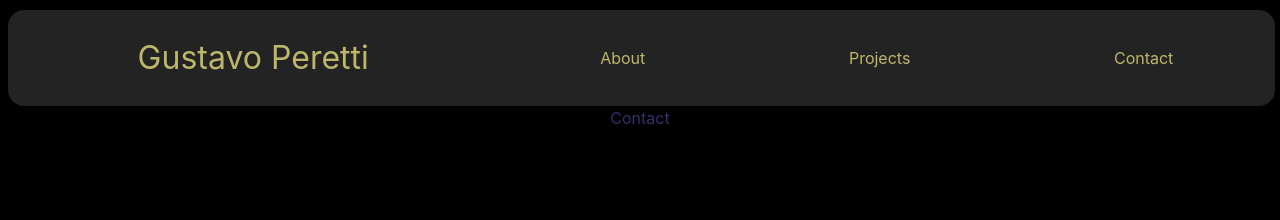
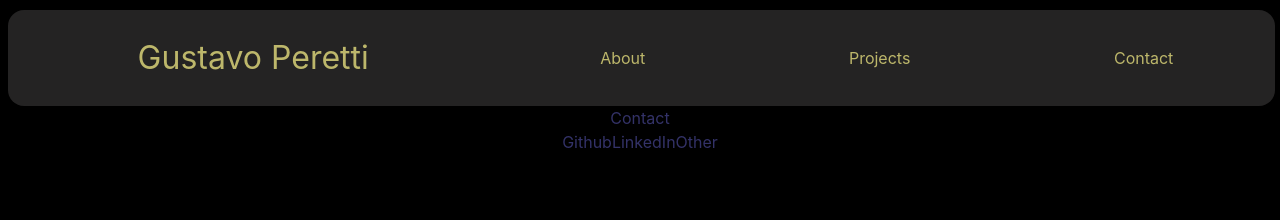
Before and after one commit to AlbaTyto/Proyecto.Inicial, a React (Vite) app in the folder Portfolio/: page /contact in a window 1280 px wide. Shown: the top 220 px of the page. Built offline with nearby package versions, Linux system fonts and the light colour scheme.

Commit message:
feat(Footer, Home & App): add footer component

```diff
--- a/Portfolio/src/App.tsx
+++ b/Portfolio/src/App.tsx
@@ -1,10 +1,11 @@
 import { BrowserRouter, Route, Routes } from "react-router-dom";
 import "./App.css";
 import NavBar from "./components/NavBar/NavBar";
-import Home from "./components/Home";
-import About from "./components/subcomponents/About";
-import Projects from "./components/subcomponents/Projects";
-import Contact from "./components/subcomponents/Contact";
+import Home from "./components/Home/Home";
+import About from "./components/subcomponents/About/About";
+import Projects from "./components/subcomponents/Projects/Projects";
+import Contact from "./components/subcomponents/Contact/Contact";
+import Footer from "./components/Footer/Footer"
 
 function App() {
 
@@ -22,6 +23,9 @@ function App() {
             <Route path="/projects" element={<Projects />} />
             <Route path="/contact" element={<Contact />} />
           </Routes>
+          <div>
+            <Footer />
+          </div>
         </BrowserRouter>
       </div>
     </>
--- /dev/null
+++ b/Portfolio/src/components/Footer/Footer.tsx
@@ -0,0 +1,11 @@
+import React from "react";
+import f from './Footer.module.css';
+import { Link } from 'react-router-dom';
+
+export default function Footer(): React.JSX.Element {
+  return <div className={f.NavDiv}>
+      <Link to=''>Github</Link>
+      <Link to=''>LinkedIn</Link>
+      <Link to=''>Other</Link>
+  </div>;
+}
```
Also changed, not shown: Portfolio/src/components/Footer/Footer.module.css (added), Portfolio/src/components/Home/Home.module.css (renamed from Portfolio/src/components/Home.module.css), Portfolio/src/components/Home/Home.tsx (renamed from Portfolio/src/components/Home.tsx), Portfolio/src/components/subcomponents/About/About.module.css (added), Portfolio/src/components/subcomponents/About/About.tsx (renamed from Portfolio/src/components/subcomponents/About.tsx), Portfolio/src/components/subcomponents/Contact/Contact.module.css (added), Portfolio/src/components/subcomponents/Contact/Contact.tsx (renamed from Portfolio/src/components/subcomponents/Contact.tsx), Portfolio/src/components/subcomponents/Projects/Projects.module.css (added), Portfolio/src/components/subcomponents/Projects/Projects.tsx (renamed from Portfolio/src/components/subcomponents/Projects.tsx).
